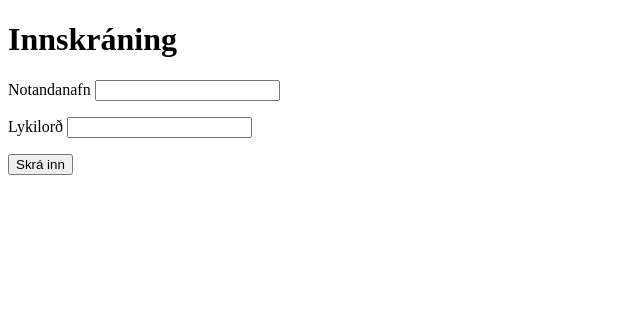
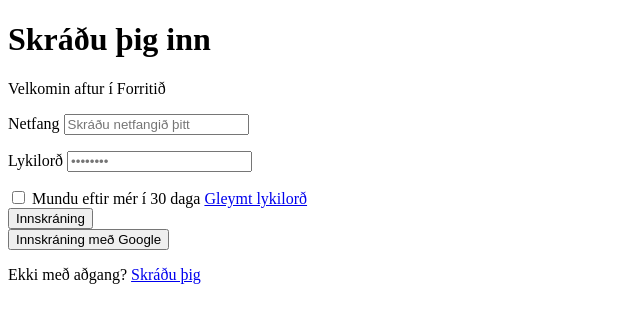
Before and after one commit to Thorsteinn-H/Vefforritun-1-2026-hopverkefni-1, a website: page sites/login.html in a window 1280 px wide. Shown: the whole page, without its empty margins (0-640 px from the left). Drawn offline with Linux system fonts and the light colour scheme.

Commit message:
basic login setup

```diff
--- a/sites/login.html
+++ b/sites/login.html
@@ -8,20 +8,30 @@
   </head>
   <body>
     <header>
-      <h1>Innskráning</h1>
+      <h1>Skráðu þig inn</h1>
     </header>
     <main>
+        <p>Velkomin aftur í Forritið</p>
       <form>
         <p>
-          <label for="username">Notandanafn</label>
-          <input id="username" name="username" type="text" />
+          <label for="email">Netfang</label>
+          <input id="email" name="email" type="text" placeholder="Skráðu netfangið þitt" />
         </p>
         <p>
           <label for="password">Lykilorð</label>
-          <input id="password" name="password" type="password" />
+          <input id="password" name="password" type="password" placeholder="••••••••" />
         </p>
-        <button type="submit">Skrá inn</button>
+        <input type="checkbox">
+        Mundu eftir mér í 30 daga
+        <a href="./login.html" target="_blank">Gleymt lykilorð</a>
+        <div>
+        <button type="submit">Innskráning</button>
+        </div>
+        <button type="submit">Innskráning með Google</button>
+
       </form>
+      <p>Ekki með aðgang? <a href="./login.html" target="_blank">Skráðu þig</a>
+     </p>
     </main>
   </body>
 </html>
```
